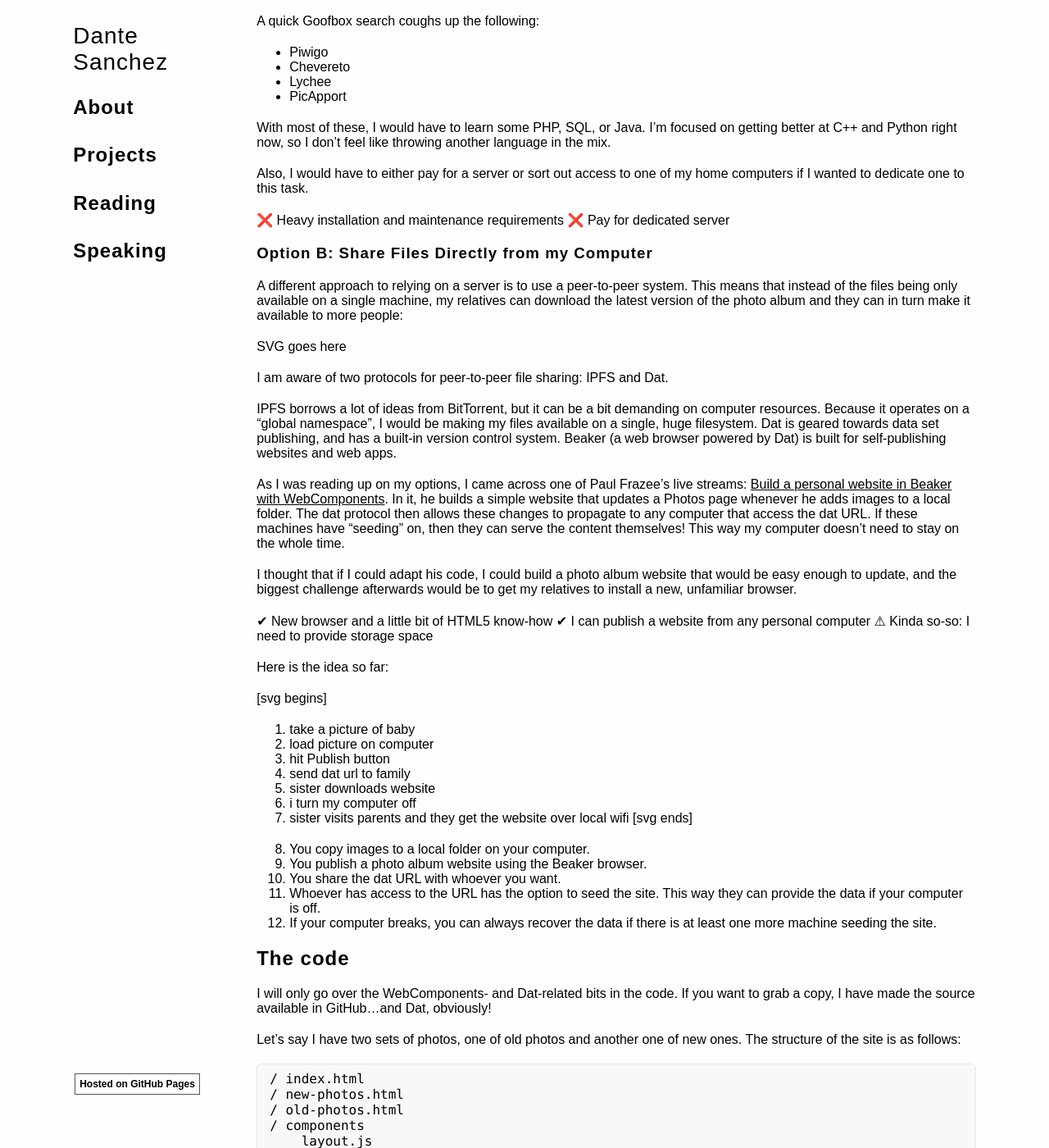
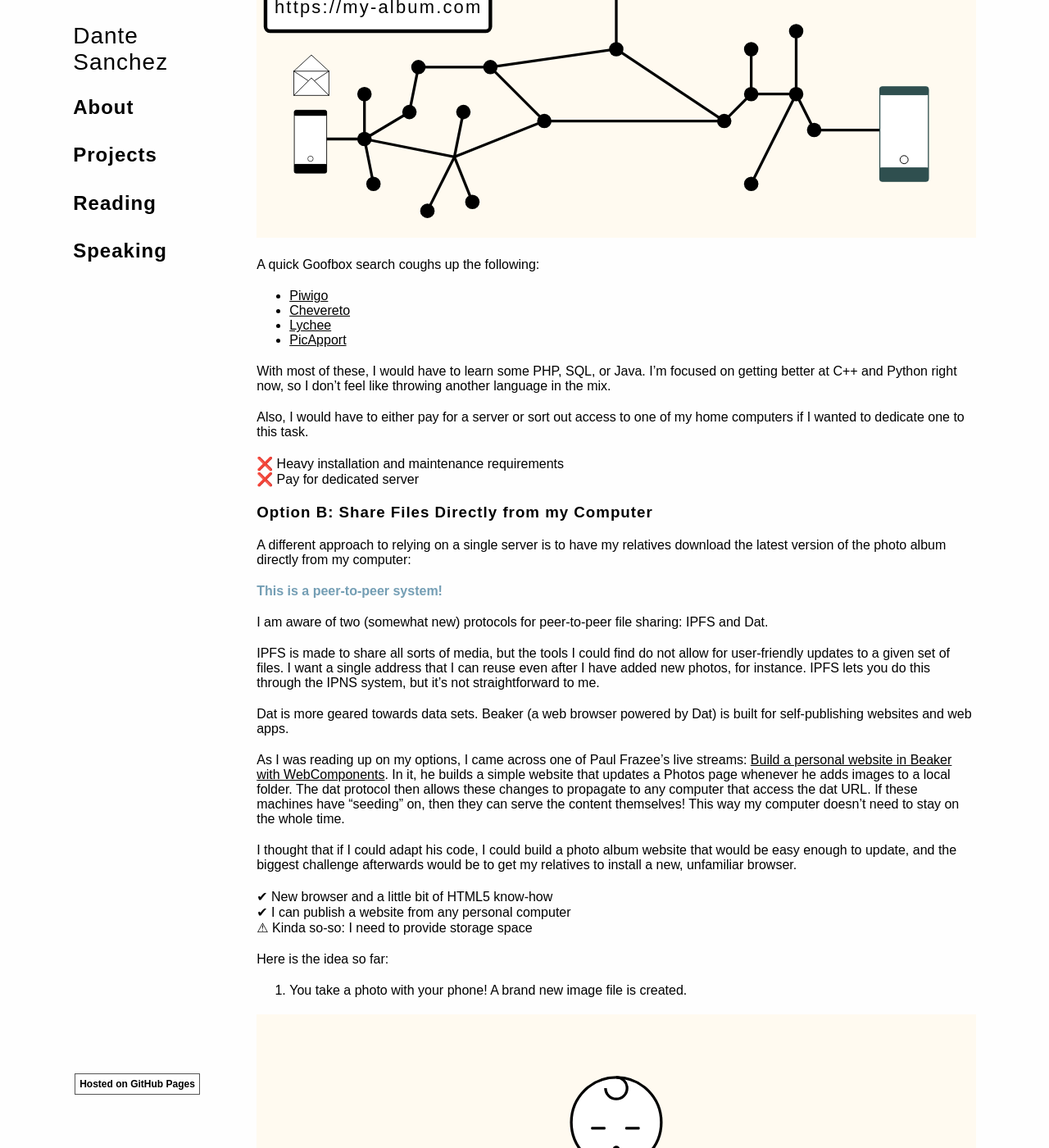
Before and after one commit to dasanchez/dasanchez.github.io, a Jekyll site: the page built from posts/p2p-photo-album.md, in a window 1280 px wide and 1400 px high, scrolled down 4283 px. Shown: the whole window at 82% size. Built offline with Jekyll 4.4.1, drawn with Linux system fonts in a browser that asks for light colours; the repository's description, which GitHub fills in, is left out; our own code applies the rules of GitHub Pages for plain Markdown files; some of the changed text lies outside the part shown.

Commit message:
Self hosted svg ready

```diff
--- a/posts/p2p-photo-album.md
+++ b/posts/p2p-photo-album.md
@@ -8,7 +8,7 @@ I became a father recently. Before baby's arrival, my partner and I agreed on no
 
 For the first month or so, I started wondering if I could create a digital photo album that would bypass not only the zuckerverse, but centralized hosting services in general. In this post, I will go over the solution I have in place (so far).
 
-## Peer-to-peer: What? Why? How?
+## Why?
 
 First off, why not just make an album on one of my Google Photos/Office 365/Dropbox accounts and share that instead?
 
@@ -31,26 +31,16 @@ I see the business model of the hosting services I listed above as follows:
 ![Photo share](/assets/img/p2p-photo-album/photo-share.svg)
 
 {:start="4"}
-4. As soon as the data arrives in their computers, Goofbox will have the option to sell, *ahem*, monetize as much of it as they can. In my case, hosting my baby pictures in Goofbox may lead to diaper ads showing up on my Goofbox searches.
+4. As soon as the data arrives in their computers, Goofbox will have the option to sell, *ahem*, monetize as much of it as they can- the image itself, my identity and location, identities and locations of everyone else who has also accessed this image, and whatever data Goofbox may have on us. In my case, hosting my baby pictures in Goofbox may lead to diaper ads showing up on my Goofbox searches. Forget that noise.
 
+![Photo monetization](/assets/img/p2p-photo-album/photo-monetize.svg)
 
-
-Being a known and visible target, Goofbox may be exposed to hacks or leaks by either external or internal actors. This could lead to my baby photos becoming public. I would not like that.
-
-**What is the alternative?**
+### What is the alternative?
 
 I tried to visualize different models that would let me keep better ownership and control of my data.
 
 
-### Option A: Photo Management Package on Dedicated Server
-
-[svg begins]
-1. i take photo of baby
-2. i upload photo to own server via fancy web ui
-3. show large internet backdrop again
-4. parents access custom url (photos.p2pbaby.com), both from their computer or from their phone
-
-[svg ends]
+### Option A: Run a Photo Management Package on a Dedicated Server
 
 I could opt for one of many existing solutions for private photo albums out there and run it on my own server in the cloud (e.g. a Digital Ocean droplet). The process would then look like this:
 
@@ -59,22 +49,21 @@ I could opt for one of many existing solutions for private photo albums out ther
 ![Baby photo](/assets/img/p2p-photo-album/baby-photo.svg)
 
 {:start="2"}
-2. You upload your picture to a server you control and maintain. You are responsible for data backups in case something happens to it.
+2. You upload your picture to a server you control and maintain. You are responsible for data backups.
 
-![Photo upload](/assets/img/p2p-photo-album/photo-upload.svg)
+![Upload photo to my server](/assets/img/p2p-photo-album/photo-upload-my-server.svg)
 
 {:start="3"}
-3. If at some point you want to share your picture or photo album, you can generate a link you can share with people so they can access the data.
+3. If at some point you want to share your picture or photo album, you can send the address of the photo server to whoever you want to share it with.
 
-![Photo share](/assets/img/p2p-photo-album/photo-share.svg)
-
+![Share my server address](/assets/img/p2p-photo-album/photo-share-my-server.svg)
 
 A quick Goofbox search coughs up the following:
 
-- Piwigo
-- Chevereto
-- Lychee
-- PicApport
+- [Piwigo](https://piwigo.org/)
+- [Chevereto](https://chevereto.com/)
+- [Lychee](https://lychee.electerious.com/)
+- [PicApport](https://www.picapport.de/en/index.php)
 
 With most of these, I would have to learn some PHP, SQL, or Java. I'm focused on getting better at C++ and Python right now, so I don't feel like throwing another language in the mix.
 
@@ -85,15 +74,17 @@ Also, I would have to either pay for a server or sort out access to one of my ho
 
 ### Option B: Share Files Directly from my Computer
 
-A different approach to relying on a server is to use a peer-to-peer system. This means that instead of the files being only available on a single machine, my relatives can download the latest version of the photo album and they can in turn make it available to more people:
-
-SVG goes here
+A different approach to relying on a single server is to have my relatives download the latest version of the photo album directly from my computer:
 
 
-I am aware of two protocols for peer-to-peer file sharing: IPFS and Dat.
 
-IPFS borrows a lot of ideas from BitTorrent, but it can be a bit demanding on computer resources. Because it operates on a "global namespace", I would be making my files available on a single, huge filesystem.
-Dat is geared towards data set publishing, and has a built-in version control system. Beaker (a web browser powered by Dat) is built for self-publishing websites and web apps.
+**This is a peer-to-peer system!**
+
+I am aware of two (somewhat  new) protocols for peer-to-peer file sharing: IPFS and Dat.
+
+IPFS is made to share all sorts of media, but the tools I could find do not allow for user-friendly updates to a given set of files. I want a single address that I can reuse even after I have added new photos, for instance. IPFS lets you do this through the IPNS system, but it's not straightforward to me.
+
+Dat is more geared towards data sets. Beaker (a web browser powered by Dat) is built for self-publishing websites and web apps.
 
 As I was reading up on my options, I came across one of Paul Frazee's live streams: [Build a personal website in Beaker with WebComponents](https://www.youtube.com/watch?v=M7g_ZCqSI88). In it, he builds a simple website that updates a Photos page whenever he adds images to a local folder. The dat protocol then allows these changes to propagate to any computer that access the dat URL. If these machines have "seeding" on, then they can serve the content themselves! This way my computer doesn't need to stay on the whole time.
 
@@ -105,21 +96,28 @@ I thought that if I could adapt his code, I could build a photo album website th
 
 Here is the idea so far:
 
-[svg begins]
-1. take a picture of baby
-2. load picture on computer
-3. hit Publish button
-4. send dat url to family
-5. sister downloads website
-6. i turn my computer off
-7. sister visits parents and they get the website over local wifi
-[svg ends]
+1. You take a photo with your phone! A brand new image file is created.
 
-1. You copy images to a local folder on your computer.
-2. You publish a photo album website using the Beaker browser.
-3. You share the dat URL with whoever you want.
-4. Whoever has access to the URL has the option to seed the site. This way they can provide the data if your computer is off.
-5. If your computer breaks, you can always recover the data if there is at least one more machine seeding the site.
+![Baby photo](/assets/img/p2p-photo-album/baby-photo.svg)
+
+2. You copy the image file to your computer (I don't think a solid dat browser exists for mobile *yet*).
+
+
+3. Add the file to your hyperdrive.
+
+
+4. Send the hyper:// address to whoever you want to share the drive with.
+
+
+5. One relative accesses the drive and they start browsing the photo album.
+
+
+6. Shortly after, another relative starts browsing the photo album as well and they start hosting it too
+
+7. If your computer goes offline, relative # 2 can still serve the content from their computer. Amazing!
+
+This has the added benefit of redundant data backups. If my computer breaks, I can recover the data as long as there is at least another machine online seeding the hyperdrive.
+
 
 ## The code
 
```
Also changed, not shown: assets/img/p2p-photo-album/photo-monetize.svg (added), assets/img/p2p-photo-album/photo-share-my-server.svg (added), assets/img/p2p-photo-album/photo-upload-my-server.svg (added).
